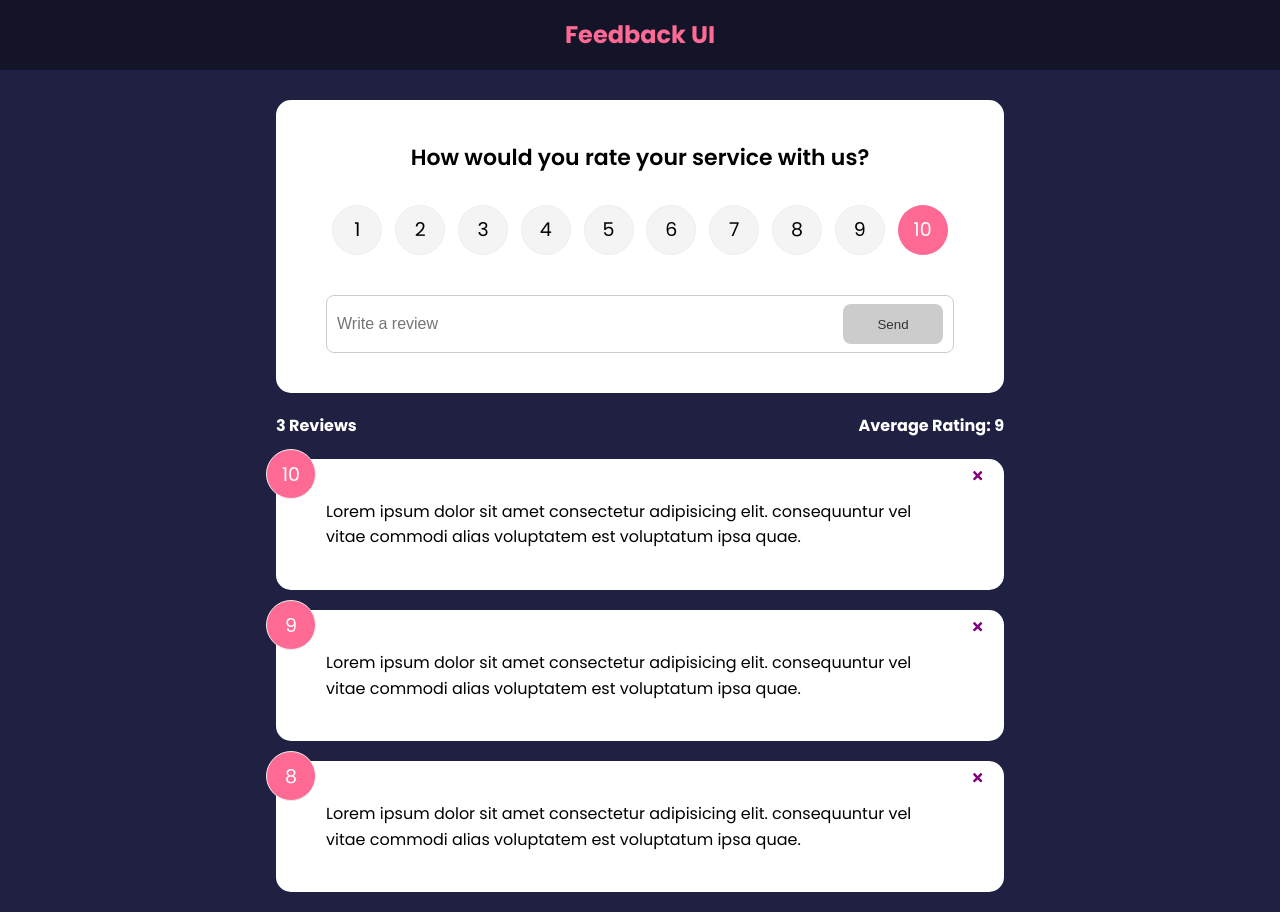
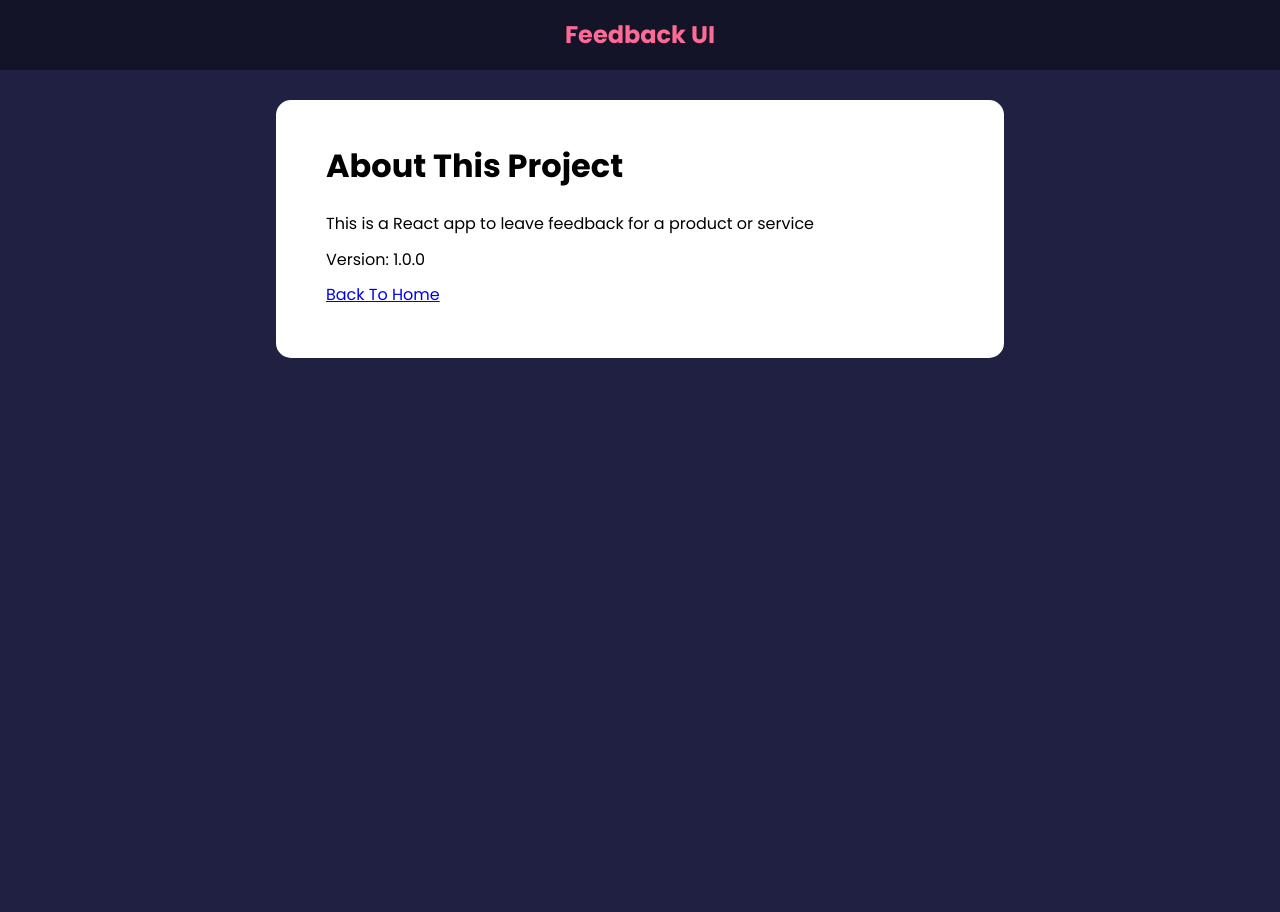
Before and after one commit to asouthern729/feedback-app, a React (Create React App) app: page /about in a window 1280 px wide. After the commit the page ends 800 px from the top, so only its background shows below. Built offline with nearby package versions, Linux system fonts and the light colour scheme.

Commit message:
Creating routes using react-router-dom version 6

```diff
--- a/package.json
+++ b/package.json
@@ -10,6 +10,7 @@
     "react": "^17.0.2",
     "react-dom": "^17.0.2",
     "react-icons": "^4.3.1",
+    "react-router-dom": "^6.2.1",
     "react-scripts": "5.0.0",
     "uuid": "^8.3.2",
     "web-vitals": "^2.1.3"
--- a/src/App.js
+++ b/src/App.js
@@ -1,9 +1,12 @@
 import { v4 as uuidv4 } from 'uuid'
+import { BrowserRouter as Router, Route, Routes } from 'react-router-dom'
 import { useState } from 'react'
 import Header from './components/Header'
 import FeedbackList from './components/FeedbackList'
 import FeedbackStats from './components/FeedbackStats'
 import FeedbackForm from './components/FeedbackForm'
+import AboutPage from './pages/AboutPage'
+
 import FeedbackData from './data/FeedbackData'
 
 
@@ -23,17 +26,28 @@
     }
   }
 
+  /* react-router-dom version 6 requires <Route> be wrapped in <Routes> parent
+  component prop replaced with element */
   return (
-    <>
+    <Router>
       <Header />
       <div className="container">
-        <FeedbackForm handleAdd={addFeedback} />
-        <FeedbackStats feedback={feedback} />
-        <FeedbackList
-        feedback={feedback}
-        handleDelete={deleteFeedback} />
+        <Routes>
+          <Route exact path="/" element={
+            <>
+              <FeedbackForm handleAdd={addFeedback} />
+              <FeedbackStats feedback={feedback} />
+              <FeedbackList
+              feedback={feedback}
+              handleDelete={deleteFeedback} />
+            </>
+          }>
+          </Route>
+
+          <Route exact path="/about" element={<AboutPage />} />
+        </Routes>
       </div>
-    </>
+    </Router>
   )
 }
 
--- /dev/null
+++ b/src/pages/AboutPage.jsx
@@ -0,0 +1,17 @@
+import Card from '../components/shared/Card'
+
+function AboutPage() {
+  return <Card>
+    <div className="about">
+      <h1>About This Project</h1>
+      <p>This is a React app to leave feedback for a product or service</p>
+      <p>Version: 1.0.0</p>
+
+      <p>
+        <a href="/">Back To Home</a>
+      </p>
+    </div>
+  </Card>
+}
+
+export default AboutPage
```
Also changed, not shown: 1 other file (tests, documents, lock files or other folders).
